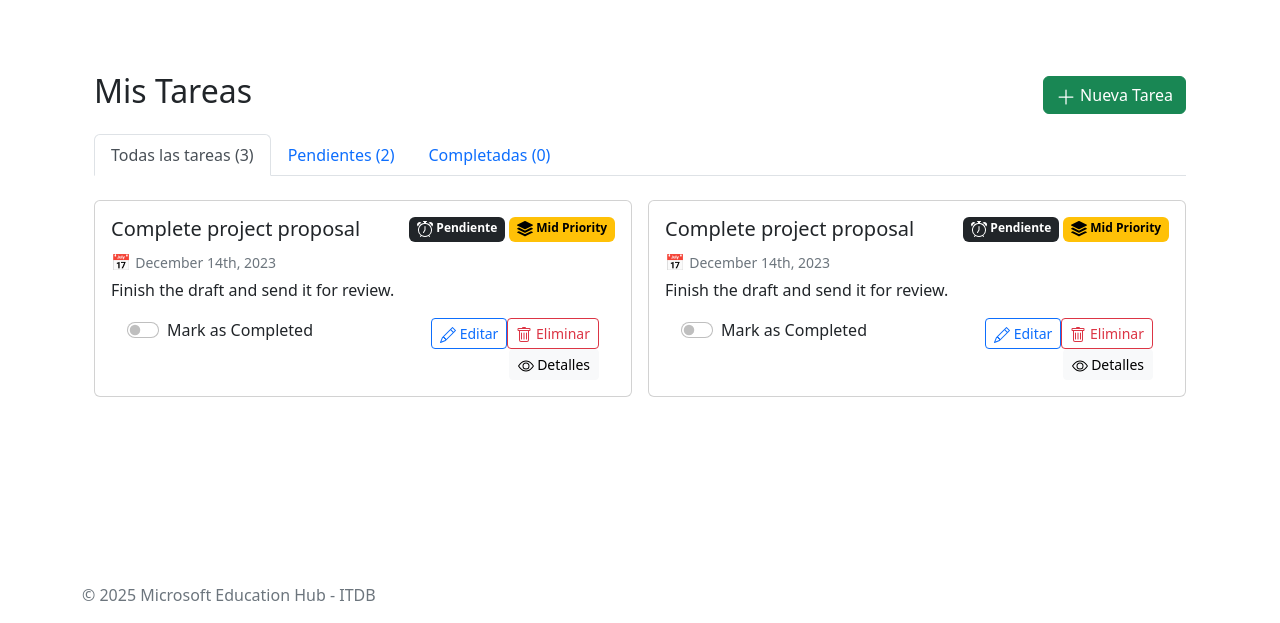
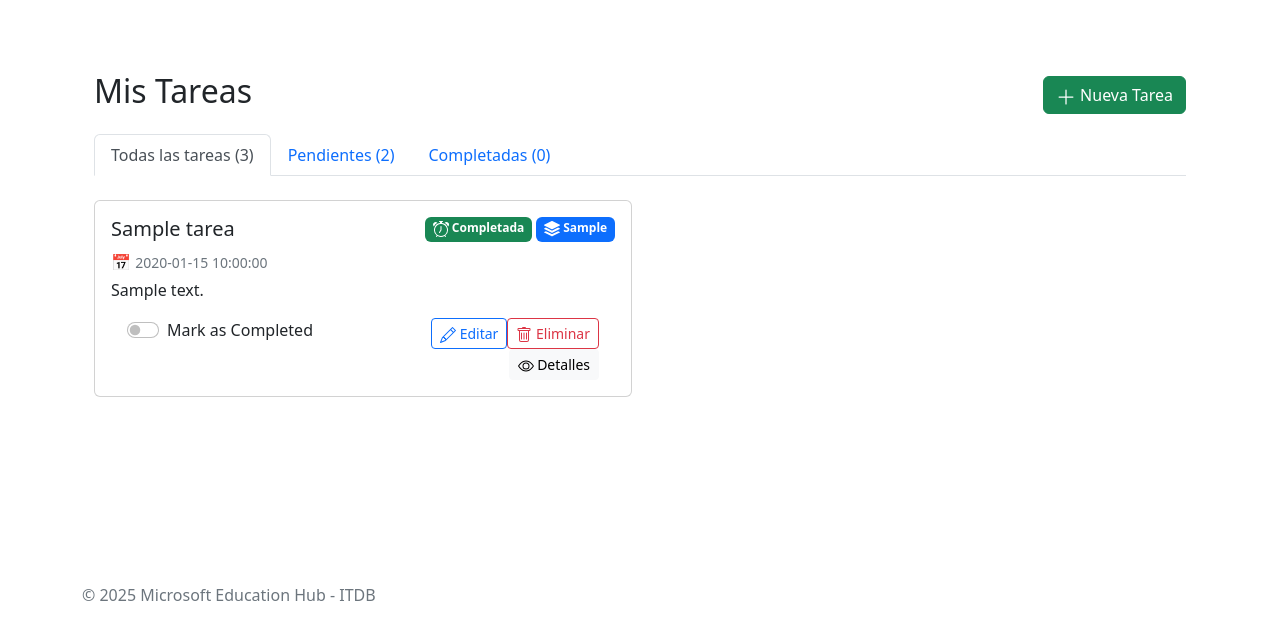
Before and after one commit to Ivan02alvaro/Web-1, a Flask app: page /tasks in a window 1280 px wide. Shown: the part 177-800 px from the top of the page. Run offline with Flask 3, Linux system fonts and the light colour scheme; the visitor is signed in with stand-in values (Sample User, id 1); tables that the repository leaves empty hold one stand-in row (values such as "Sample post"); some libraries are stand-ins or nearby versions.

Commit message:
Clase 12 de mayo

```diff
--- a/templates/tasks.html
+++ b/templates/tasks.html
@@ -23,11 +23,21 @@
     </ul>
     <div class="row g-3">
         {% if tareas %}
+            {% for tarea in tareas %}
             <div class="col-md-6">
                 <div class="card p-3">
                     <div class="d-flex justify-content-between">
-                    <h5>Complete project proposal</h5>
+                        <h5>{{ tarea.titulo }}</h5>
                         <h6>
+                            {% if tarea.completada == True %}
+                            <span class="badge text-bg-success">
+                                <svg xmlns="http://www.w3.org/2000/svg" width="16" height="16" fill="currentColor" class="bi bi-alarm" viewBox="0 0 16 16">
+                                    <path d="M8.5 5.5a.5.5 0 0 0-1 0v3.362l-1.429 2.38a.5.5 0 1 0 .858.515l1.5-2.5A.5.5 0 0 0 8.5 9z"/>
+                                    <path d="M6.5 0a.5.5 0 0 0 0 1H7v1.07a7.001 7.001 0 0 0-3.273 12.474l-.602.602a.5.5 0 0 0 .707.708l.746-.746A6.97 6.97 0 0 0 8 16a6.97 6.97 0 0 0 3.422-.892l.746.746a.5.5 0 0 0 .707-.708l-.601-.602A7.001 7.001 0 0 0 9 2.07V1h.5a.5.5 0 0 0 0-1zm1.038 3.018a6 6 0 0 1 .924 0 6 6 0 1 1-.924 0M0 3.5c0 .753.333 1.429.86 1.887A8.04 8.04 0 0 1 4.387 1.86 2.5 2.5 0 0 0 0 3.5M13.5 1c-.753 0-1.429.333-1.887.86a8.04 8.04 0 0 1 3.527 3.527A2.5 2.5 0 0 0 13.5 1"/>
+                                </svg>
+                                Completada
+                            </span>
+                            {% else %}
                             <span class="badge text-bg-dark">
                                 <svg xmlns="http://www.w3.org/2000/svg" width="16" height="16" fill="currentColor" class="bi bi-alarm" viewBox="0 0 16 16">
                                     <path d="M8.5 5.5a.5.5 0 0 0-1 0v3.362l-1.429 2.38a.5.5 0 1 0 .858.515l1.5-2.5A.5.5 0 0 0 8.5 9z"/>
@@ -35,19 +45,27 @@
                                 </svg>
                                 Pendiente
                             </span>
+                            {% endif %}
+
+                            {% if tarea.prioridad == 'Alta' %}
+                            <span class="badge text-bg-danger">
+                            {% elif tarea.prioridad == 'Media' %}
                             <span class="badge text-bg-warning">
+                            {% else %}
+                            <span class="badge text-bg-primary">
+                            {% endif %}
                                 <svg xmlns="http://www.w3.org/2000/svg" width="16" height="16" fill="currentColor" class="bi bi-stack" viewBox="0 0 16 16">
                                     <path d="m14.12 10.163 1.715.858c.22.11.22.424 0 .534L8.267 15.34a.6.6 0 0 1-.534 0L.165 11.555a.299.299 0 0 1 0-.534l1.716-.858 5.317 2.659c.505.252 1.1.252 1.604 0l5.317-2.66zM7.733.063a.6.6 0 0 1 .534 0l7.568 3.784a.3.3 0 0 1 0 .535L8.267 8.165a.6.6 0 0 1-.534 0L.165 4.382a.299.299 0 0 1 0-.535z"/>
                                     <path d="m14.12 6.576 1.715.858c.22.11.22.424 0 .534l-7.568 3.784a.6.6 0 0 1-.534 0L.165 7.968a.299.299 0 0 1 0-.534l1.716-.858 5.317 2.659c.505.252 1.1.252 1.604 0z"/>
                                 </svg>
-                            Mid Priority
+                                {{ tarea.prioridad }}
                             </span>
                         </h6>
                     </div>
                     <div class="text-muted mb-1">
-                    📅 <small>December 14th, 2023</small>
+                        📅 <small>{{ tarea.fecha_vencimiento }}</small>
                     </div>
-                <p class="mb-3">Finish the draft and send it for review.</p>
+                    <p class="mb-3">{{ tarea.descripcion }}</p>
                     <div class="row px-3 d-flex">
                         <form class="col-lg-6">
                             <div class="form-check form-switch">
@@ -80,63 +98,7 @@
                     </div>
                 </div>
             </div>
-        <div class="col-md-6">
-            <div class="card p-3">
-                <div class="d-flex justify-content-between">
-                    <h5>Complete project proposal</h5>
-                    <h6>
-                        <span class="badge text-bg-dark">
-                            <svg xmlns="http://www.w3.org/2000/svg" width="16" height="16" fill="currentColor" class="bi bi-alarm" viewBox="0 0 16 16">
-                                <path d="M8.5 5.5a.5.5 0 0 0-1 0v3.362l-1.429 2.38a.5.5 0 1 0 .858.515l1.5-2.5A.5.5 0 0 0 8.5 9z"/>
-                                <path d="M6.5 0a.5.5 0 0 0 0 1H7v1.07a7.001 7.001 0 0 0-3.273 12.474l-.602.602a.5.5 0 0 0 .707.708l.746-.746A6.97 6.97 0 0 0 8 16a6.97 6.97 0 0 0 3.422-.892l.746.746a.5.5 0 0 0 .707-.708l-.601-.602A7.001 7.001 0 0 0 9 2.07V1h.5a.5.5 0 0 0 0-1zm1.038 3.018a6 6 0 0 1 .924 0 6 6 0 1 1-.924 0M0 3.5c0 .753.333 1.429.86 1.887A8.04 8.04 0 0 1 4.387 1.86 2.5 2.5 0 0 0 0 3.5M13.5 1c-.753 0-1.429.333-1.887.86a8.04 8.04 0 0 1 3.527 3.527A2.5 2.5 0 0 0 13.5 1"/>
-                            </svg>
-                            Pendiente
-                        </span>
-                        <span class="badge text-bg-warning">
-                            <svg xmlns="http://www.w3.org/2000/svg" width="16" height="16" fill="currentColor" class="bi bi-stack" viewBox="0 0 16 16">
-                                <path d="m14.12 10.163 1.715.858c.22.11.22.424 0 .534L8.267 15.34a.6.6 0 0 1-.534 0L.165 11.555a.299.299 0 0 1 0-.534l1.716-.858 5.317 2.659c.505.252 1.1.252 1.604 0l5.317-2.66zM7.733.063a.6.6 0 0 1 .534 0l7.568 3.784a.3.3 0 0 1 0 .535L8.267 8.165a.6.6 0 0 1-.534 0L.165 4.382a.299.299 0 0 1 0-.535z"/>
-                                <path d="m14.12 6.576 1.715.858c.22.11.22.424 0 .534l-7.568 3.784a.6.6 0 0 1-.534 0L.165 7.968a.299.299 0 0 1 0-.534l1.716-.858 5.317 2.659c.505.252 1.1.252 1.604 0z"/>
-                            </svg>
-                            Mid Priority
-                        </span>
-                    </h6>
-                </div>
-                <div class="text-muted mb-1">
-                    📅 <small>December 14th, 2023</small>
-                </div>
-                <p class="mb-3">Finish the draft and send it for review.</p>
-                <div class="row px-3 d-flex">
-                    <form class="col-lg-6">
-                        <div class="form-check form-switch">
-                            <input class="form-check-input" type="checkbox" role="switch" id="completado" name="completado">
-                            <label class="form-check-label" for="completado">Mark as Completed</label>
-                        </div>
-                    </form>
-                    <div class="col-lg-6">
-                        <a href="#" class="btn btn-sm btn-outline-danger float-end">
-                            <svg xmlns="http://www.w3.org/2000/svg" width="16" height="16" fill="currentColor" class="bi bi-trash" viewBox="0 0 16 16">
-                                <path d="M5.5 5.5A.5.5 0 0 1 6 6v6a.5.5 0 0 1-1 0V6a.5.5 0 0 1 .5-.5m2.5 0a.5.5 0 0 1 .5.5v6a.5.5 0 0 1-1 0V6a.5.5 0 0 1 .5-.5m3 .5a.5.5 0 0 0-1 0v6a.5.5 0 0 0 1 0z"/>
-                                <path d="M14.5 3a1 1 0 0 1-1 1H13v9a2 2 0 0 1-2 2H5a2 2 0 0 1-2-2V4h-.5a1 1 0 0 1-1-1V2a1 1 0 0 1 1-1H6a1 1 0 0 1 1-1h2a1 1 0 0 1 1 1h3.5a1 1 0 0 1 1 1zM4.118 4 4 4.059V13a1 1 0 0 0 1 1h6a1 1 0 0 0 1-1V4.059L11.882 4zM2.5 3h11V2h-11z"/>
-                            </svg>
-                            Eliminar
-                        </a>
-                        <a href="#" class="btn btn-sm btn-outline-primary float-end">
-                            <svg xmlns="http://www.w3.org/2000/svg" width="16" height="16" fill="currentColor" class="bi bi-pencil" viewBox="0 0 16 16">
-                                <path d="M12.146.146a.5.5 0 0 1 .708 0l3 3a.5.5 0 0 1 0 .708l-10 10a.5.5 0 0 1-.168.11l-5 2a.5.5 0 0 1-.65-.65l2-5a.5.5 0 0 1 .11-.168zM11.207 2.5 13.5 4.793 14.793 3.5 12.5 1.207zm1.586 3L10.5 3.207 4 9.707V10h.5a.5.5 0 0 1 .5.5v.5h.5a.5.5 0 0 1 .5.5v.5h.293zm-9.761 5.175-.106.106-1.528 3.821 3.821-1.528.106-.106A.5.5 0 0 1 5 12.5V12h-.5a.5.5 0 0 1-.5-.5V11h-.5a.5.5 0 0 1-.468-.325"/>
-                            </svg>
-                            Editar
-                        </a>
-                        <a href="#" class="btn btn-sm btn-light float-end">
-                            <svg xmlns="http://www.w3.org/2000/svg" width="16" height="16" fill="currentColor" class="bi bi-eye" viewBox="0 0 16 16">
-                                <path d="M16 8s-3-5.5-8-5.5S0 8 0 8s3 5.5 8 5.5S16 8 16 8M1.173 8a13 13 0 0 1 1.66-2.043C4.12 4.668 5.88 3.5 8 3.5s3.879 1.168 5.168 2.457A13 13 0 0 1 14.828 8q-.086.13-.195.288c-.335.48-.83 1.12-1.465 1.755C11.879 11.332 10.119 12.5 8 12.5s-3.879-1.168-5.168-2.457A13 13 0 0 1 1.172 8z"/>
-                                <path d="M8 5.5a2.5 2.5 0 1 0 0 5 2.5 2.5 0 0 0 0-5M4.5 8a3.5 3.5 0 1 1 7 0 3.5 3.5 0 0 1-7 0"/>
-                            </svg>
-                            Detalles
-                        </a>
-                    </div>
-                </div>
-            </div>
-        </div>
+            {% endfor %}
         {% else %}
         <div class="alert alert-info" role="alert">
             No hay tareas registradas.
```
Lines whose indentation alone changed are shown as unchanged.
